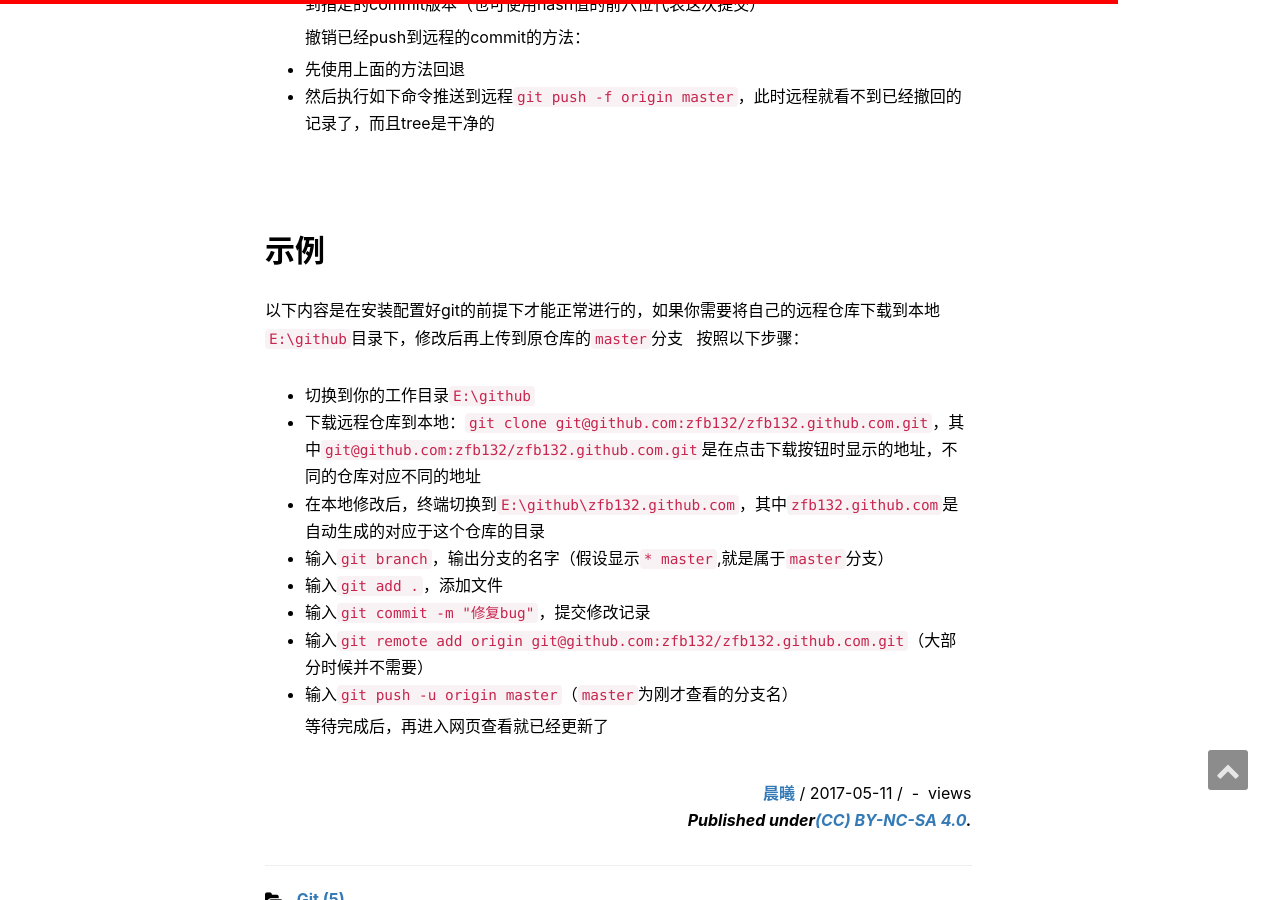
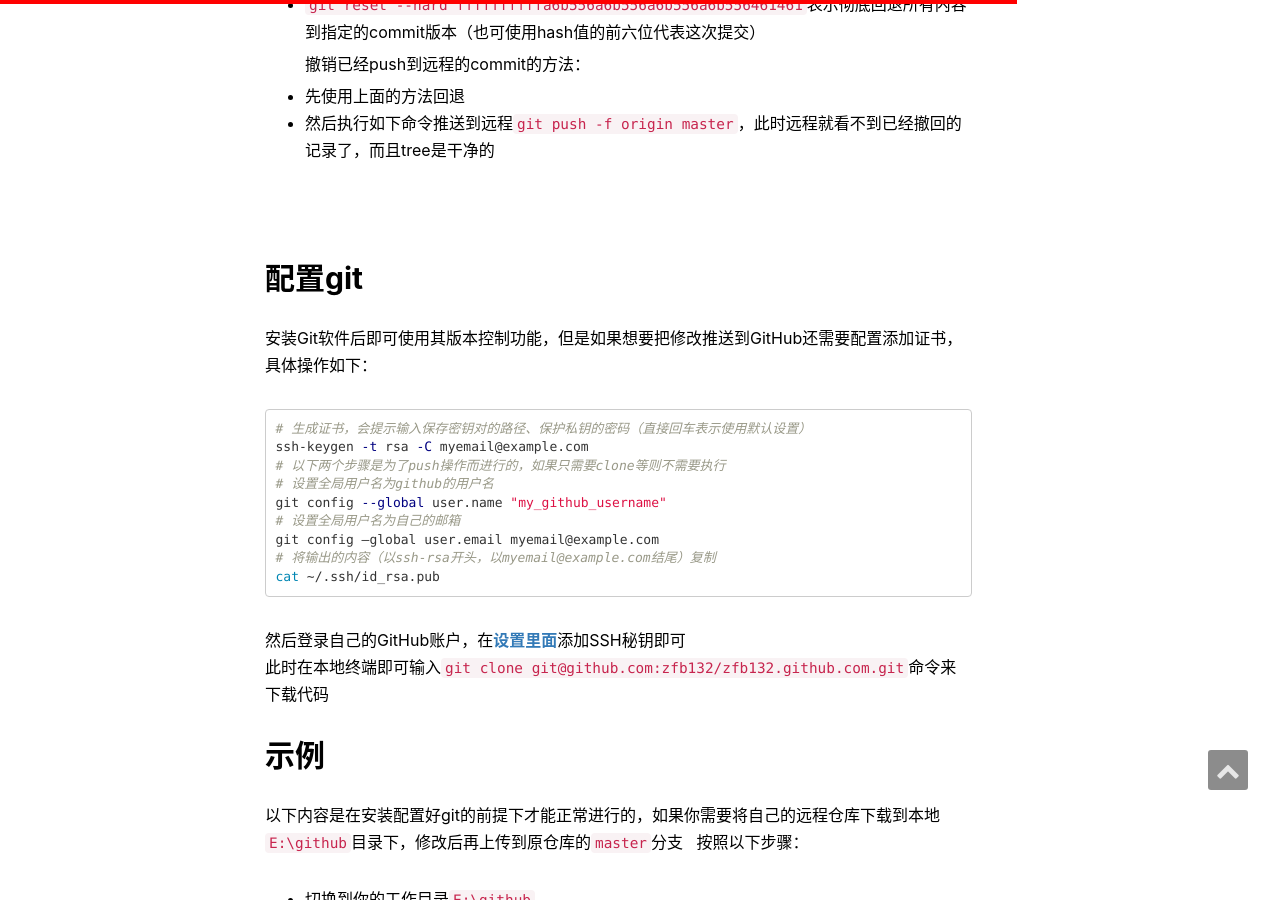
Before and after one commit to zfb132/zfb132.github.com, a Jekyll site: the page built from _posts/2017-05-11-git-experience.md, in a window 1280 px wide and 900 px high, scrolled down 4410 px. Built offline with Jekyll 4.4.1, drawn with Linux system fonts in a browser that asks for light colours; nearby versions of some CDN libraries; comment, search, counter and statistics services are not loaded.

Commit message:
添加配置git的内容

````diff
--- a/_posts/2017-05-11-git-experience.md
+++ b/_posts/2017-05-11-git-experience.md
@@ -115,6 +115,21 @@ git config --global i18n.logOutputEncoding utf-8
 * 然后执行如下命令推送到远程`git push -f origin master`，此时远程就看不到已经撤回的记录了，而且tree是干净的
 
 
+## 配置git
+安装Git软件后即可使用其版本控制功能，但是如果想要把修改推送到GitHub还需要配置添加证书，具体操作如下：
+```bash
+# 生成证书，会提示输入保存密钥对的路径、保护私钥的密码（直接回车表示使用默认设置）
+ssh-keygen -t rsa -C myemail@example.com
+# 以下两个步骤是为了push操作而进行的，如果只需要clone等则不需要执行
+# 设置全局用户名为github的用户名
+git config --global user.name "my_github_username"
+# 设置全局用户名为自己的邮箱
+git config –global user.email myemail@example.com
+# 将输出的内容（以ssh-rsa开头，以myemail@example.com结尾）复制
+cat ~/.ssh/id_rsa.pub
+```
+然后登录自己的GitHub账户，在[设置里面](https://github.com/settings/ssh/new)添加SSH秘钥即可
+此时在本地终端即可输入`git clone git@github.com:zfb132/zfb132.github.com.git`命令来下载代码
 ## 示例
   以下内容是在安装配置好git的前提下才能正常进行的，如果你需要将自己的远程仓库下载到本地`E:\github`目录下，修改后再上传到原仓库的`master`分支
   按照以下步骤：
````
